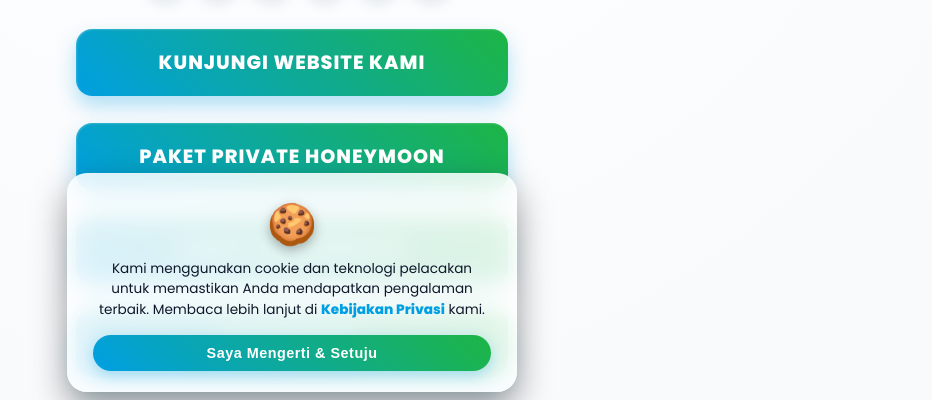
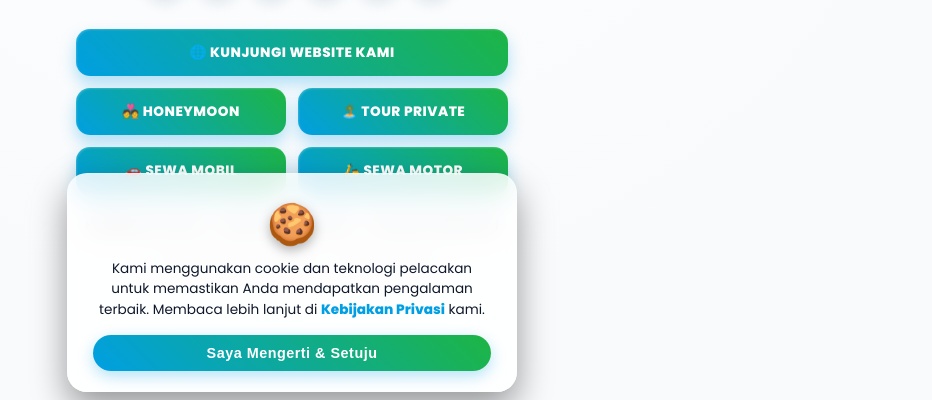
Before and after one commit to WhisprWhispr/Travel-Lombok-Airport, a website: page public/index.html in a window 1280 px wide. Shown: the part 383-783 px from the top of the page, without its empty margins (348-1280 px from the left). Drawn offline with Linux system fonts and the light colour scheme.

Commit message:
Add all buttons in neat 2-column grid layout

```diff
--- a/public/index.html
+++ b/public/index.html
@@ -55,11 +55,14 @@
 <a href="https://api.whatsapp.com/send/?phone=6289676963255&text=Halo%20Travel%20Lombok%20Airport,%20saya%20tertarik%20untuk%20berkonsultasi%20dan%20memesan%20layanan%20perjalanan%20Anda." class="wa" target="_blank" aria-label="WhatsApp"><i class="fa-brands fa-whatsapp"></i></a>
 </nav>
 
-<a class="main-link" href="https://www.travellombokairport.com" target="_blank">KUNJUNGI WEBSITE KAMI</a>
-<a class="main-link" href="https://travellombokairport.com/#packages" target="_blank">PAKET PRIVATE HONEYMOON</a>
-<a class="main-link" href="https://travellombokairport.com/#packages" target="_blank">PAKET TOUR PRIVATE</a>
-<a class="main-link" href="https://travellombokairport.com/#cars" target="_blank">SEWA MOBIL</a>
-<a class="main-link" href="https://travellombokairport.com/#packages" target="_blank">SEWA MOTOR</a>
+<div class="btn-grid">
+  <a class="main-link full" href="https://www.travellombokairport.com" target="_blank">🌐 KUNJUNGI WEBSITE KAMI</a>
+  <a class="main-link" href="https://travellombokairport.com/#packages" target="_blank">💑 HONEYMOON</a>
+  <a class="main-link" href="https://travellombokairport.com/#packages" target="_blank">🏝️ TOUR PRIVATE</a>
+  <a class="main-link" href="https://travellombokairport.com/#cars" target="_blank">🚗 SEWA MOBIL</a>
+  <a class="main-link" href="https://travellombokairport.com/#packages" target="_blank">🛵 SEWA MOTOR</a>
+</div>
+
 
 <footer id="footer">
 <div class="privacy-links">
--- a/public/style.css
+++ b/public/style.css
@@ -247,6 +247,18 @@ h1 {
 .social-icons a.wa:hover { background: #25D366; box-shadow: 0 10px 20px rgba(37, 211, 102, 0.5); border-color: transparent;}
 .light-mode .social-icons a:hover i { color: #ffffff; }
 
+/* --- GRID TOMBOL --- */
+.btn-grid {
+    display: grid;
+    grid-template-columns: 1fr 1fr;
+    gap: 0.75rem;
+    width: 100%;
+    margin-bottom: 1.2rem;
+}
+.main-link.full {
+    grid-column: 1 / -1;
+}
+
 /* --- TOMBOL UTAMA DENGAN EFEK NEON --- */
 .main-link {
     opacity: 1 !important;
@@ -254,17 +266,17 @@ h1 {
     background: linear-gradient(45deg, var(--accent), var(--accent-alt));
     color: #ffffff;
     text-decoration: none;
-    padding: 1.2rem 2rem;
-    border-radius: 16px;
-    font-weight: 800;
-    font-size: 1.2rem;
-    letter-spacing: 1px;
-    box-shadow: 0 10px 20px rgba(0, 159, 227, 0.3), inset 1px 1px 2px rgba(255,255,255,0.2);
+    padding: 0.85rem 1rem;
+    border-radius: 14px;
+    font-weight: 700;
+    font-size: 0.85rem;
+    letter-spacing: 0.5px;
+    box-shadow: 0 8px 16px rgba(0, 159, 227, 0.3), inset 1px 1px 2px rgba(255,255,255,0.2);
     border: none;
     transition: all 0.4s cubic-bezier(0.25, 0.8, 0.25, 1);
-    margin: 0 auto 1.2rem;
-    display: inline-block;
+    display: block;
     width: 100%;
+    text-align: center;
     position: relative;
     overflow: hidden;
 }
```
